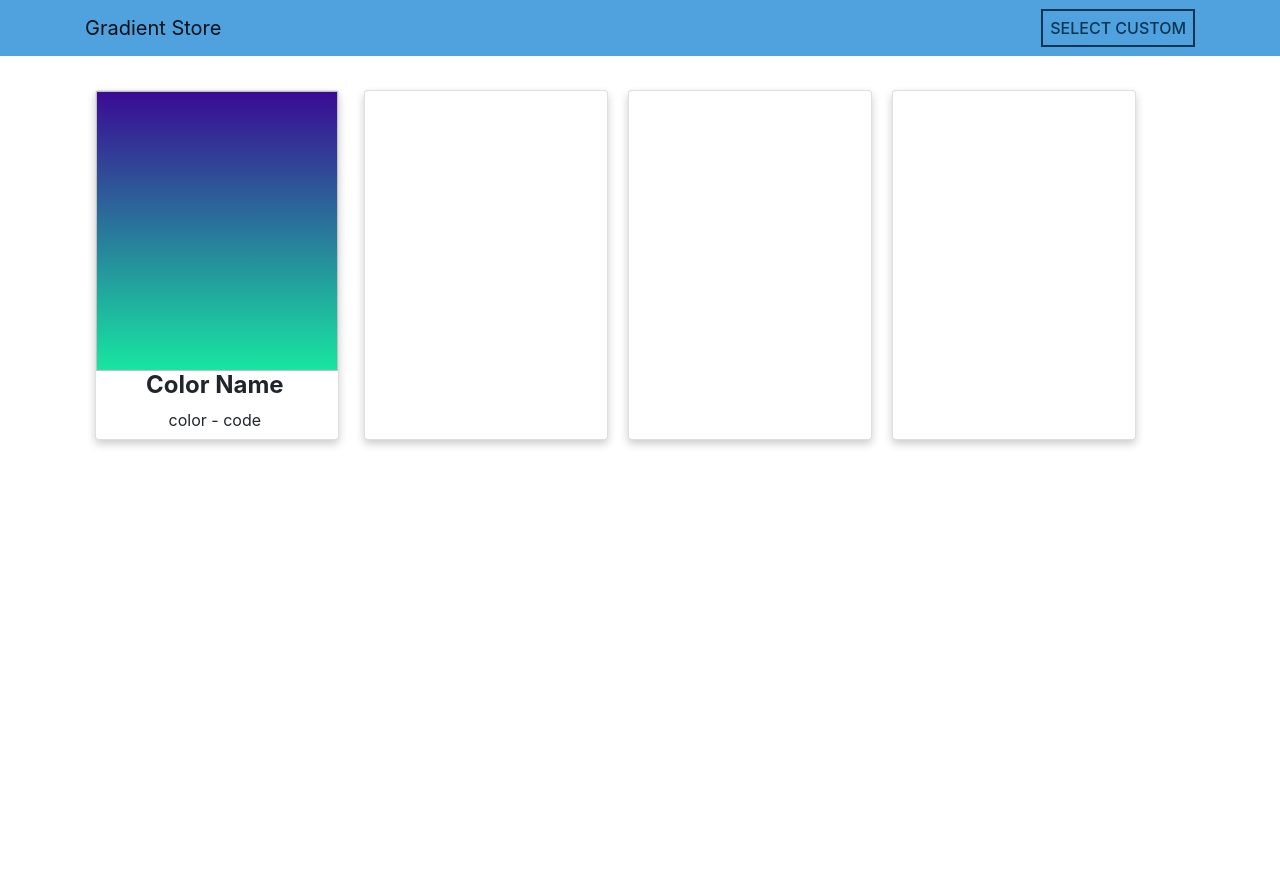
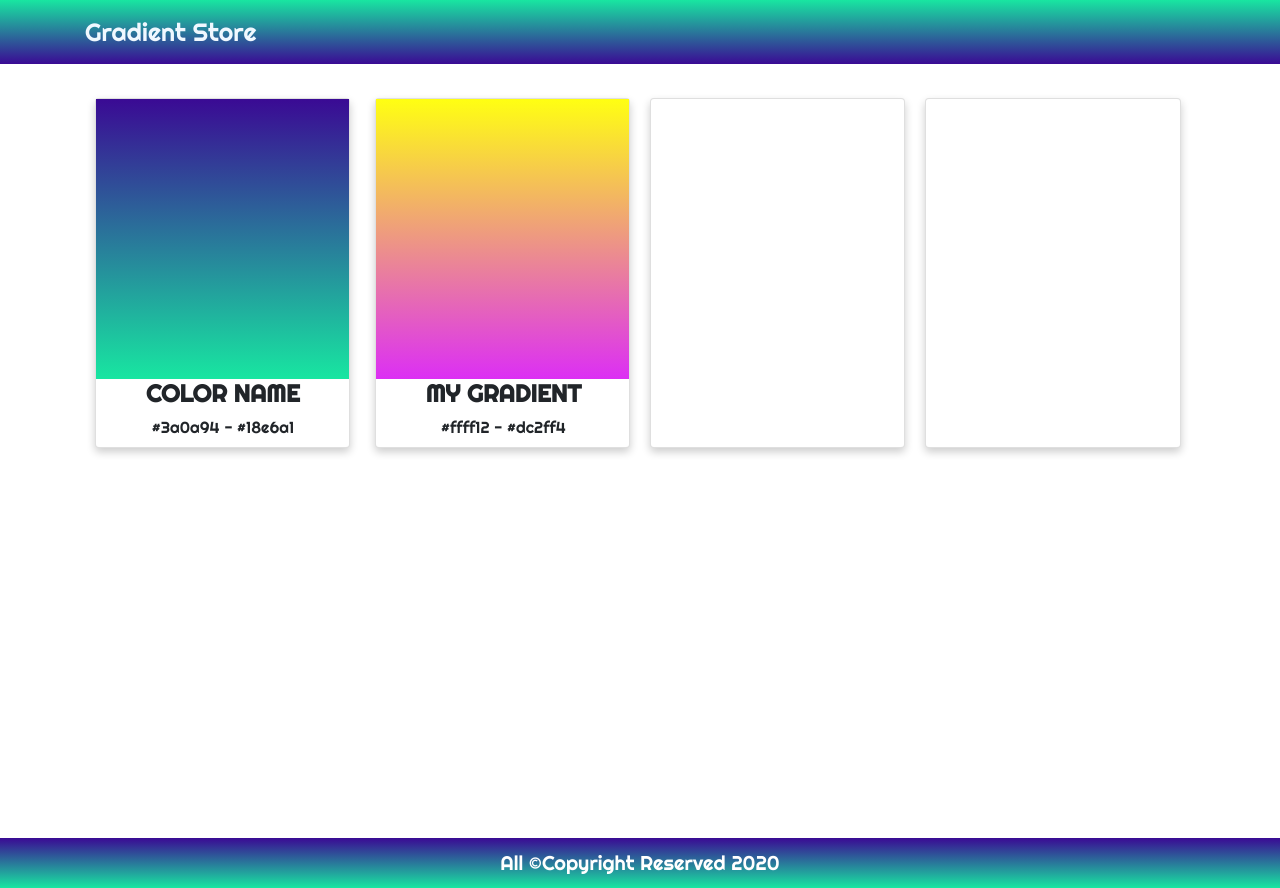
Before and after one commit to Shubham-Code-sys/Gradient-Store, a plain HTML site: page index.html in a window 1280 px wide. Before the commit the page ends 800 px from the top, so only its background shows below. Drawn offline with nearby package versions, Linux system fonts and the light colour scheme.

Commit message:
head & foot

```diff
--- a/index.html
+++ b/index.html
@@ -3,6 +3,7 @@
 <head>
     <meta charset="UTF-8">
     <meta name="viewport" content="width=device-width, initial-scale=1.0">
+    <link href="https://fonts.googleapis.com/css2?family=Righteous&display=swap" rel="stylesheet">
     <link rel="stylesheet" href="https://stackpath.bootstrapcdn.com/bootstrap/4.5.0/css/bootstrap.min.css"
     integrity="sha384-9aIt2nRpC12Uk9gS9baDl411NQApFmC26EwAOH8WgZl5MYYxFfc+NcPb1dKGj7Sk" crossorigin="anonymous">
     <link rel="stylesheet" href="style.css">
@@ -10,9 +11,9 @@
 </head>
 <body>
     <!-- header start -->
-    <nav class="navbar navbar-expand-lg navbar-light mb-4" style="background-color: #4fa2dd;">
+    <nav class="navbar navbar-expand-lg navbar-light mb-4" style="background-image: linear-gradient(#18e6a1, #3a0a94);">
         <div class="container d-flex justify-content-between">
-            <a class="navbar-brand" href="">Gradient Store</a>
+            <a class="navbar-brand" style="color: aliceblue;font-size: 25px;" href="">Gradient Store</a>
             <button class="navbar-toggler" type="button" data-toggle="collapse" data-target="#navbarSupportedContent"
                 aria-controls="navbarSupportedContent" aria-expanded="false" aria-label="Toggle navigation">
                 <span class="navbar-toggler-icon"></span>
@@ -48,7 +49,7 @@
           </form>
         </div> -->
 
-            <a href="" class="choose_custom">Select Custom</a>
+            <!-- <a href="" class="choose_custom">Select Custom</a> -->
         </div>
       </nav>
     <!-- headre end -->
@@ -56,14 +57,20 @@
     <!-- main body start-->
     <div class="container" id="main">
         <div class="card">
-            <img style="background-image: linear-gradient(rgb(58, 10, 148), rgb(24, 230, 161)); width:100%; height: 280px;">
+            <div style="background-image: linear-gradient(#3a0a94, #18e6a1); width:100%; height: 280px;"></div>
             <div id="card_foot">
                 <h4><b>Color Name</b></h4>
-                <p>color - code</p>
+                <p>#3a0a94 - #18e6a1</p>
             </div>
         </div>
     </div>
     <!-- main body end -->
+
+    <!-- footer -->
+
+    <div class="foot">
+      <p style="font-size: 20px;">All &copy;Copyright Reserved 2020 </p>
+    </div>
 
     <script src="https://stackpath.bootstrapcdn.com/bootstrap/4.5.0/js/bootstrap.min.js"
     integrity="sha384-OgVRvuATP1z7JjHLkuOU7Xw704+h835Lr+6QL9UvYjZE3Ipu6Tp75j7Bh/kR0JKI" crossorigin="anonymous"></script>
@@ -90,9 +97,19 @@
         }]
 
         var main = document.getElementById("main");
+
         var i;
         for(i=0;i<json.length;i++){
-          main.insertAdjacentHTML("beforeend", '<div class="card"><img><div><h4><b>');
+          main.insertAdjacentHTML("beforeend",
+          '<div class="card"><div id="grad"></div><div id="card_foot"><h4><b id="grad_name"></h4><p id="grad_code">');
+          var grad = document.getElementById("grad");
+          var grad_name = document.getElementById("grad_name");
+          var grad_code = document.getElementById("grad_code");
+          grad.style.backgroundImage = "linear-gradient(" + json[i].startColor + ", " + json[i].endColor + ")";
+          grad.style.width = "100%";
+          grad.style.height = "280px";
+          grad_name.innerText = json[i].name;
+          grad_code.innerText = json[i].startColor + " - " + json[i].endColor;
         }
     </script>
 </body>
--- a/style.css
+++ b/style.css
@@ -1,3 +1,7 @@
+body{
+    font-family: 'Righteous', cursive;
+}
+
 #main{
     text-align: left;
 }
@@ -10,7 +14,7 @@
 .card {
     box-shadow: 0 4px 8px 0 rgba(0, 0, 0, 0.2);
     transition: 0.3s;
-    width: 22%;
+    width: 23%;
     height: 350px;
     margin: 10px;
 }
@@ -20,6 +24,10 @@
     text-align: center;
     justify-content: center;
     align-items: center;
+}
+
+#card_foot h4 b{
+    text-transform: uppercase;
 }
 
 .card:hover {
@@ -42,3 +50,17 @@
     text-decoration: none;
     border: 2px solid #f5f5f5;
 }
+
+.foot{
+    text-align: center;
+    font-weight: 500;
+    background-image: linear-gradient(#3a0a94, #18e6a1);
+    margin-top: 380px;
+    margin-bottom: 0;
+    color: white;
+}
+
+.foot p{
+    margin: 0;
+    padding: 10px 0;
+}
```
